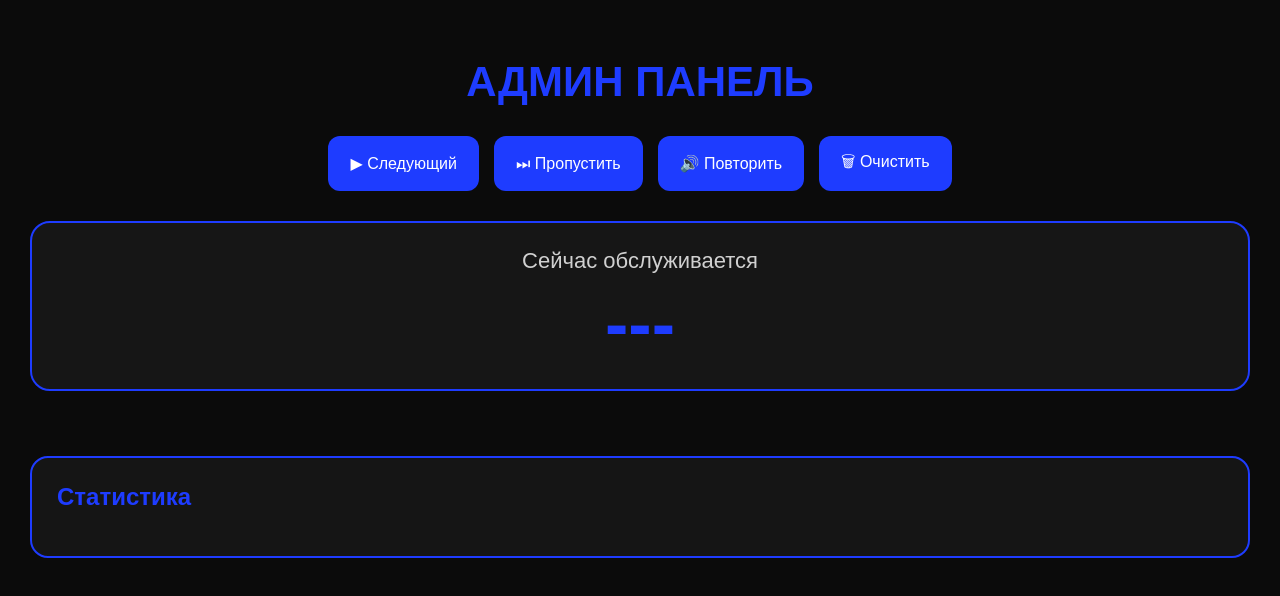
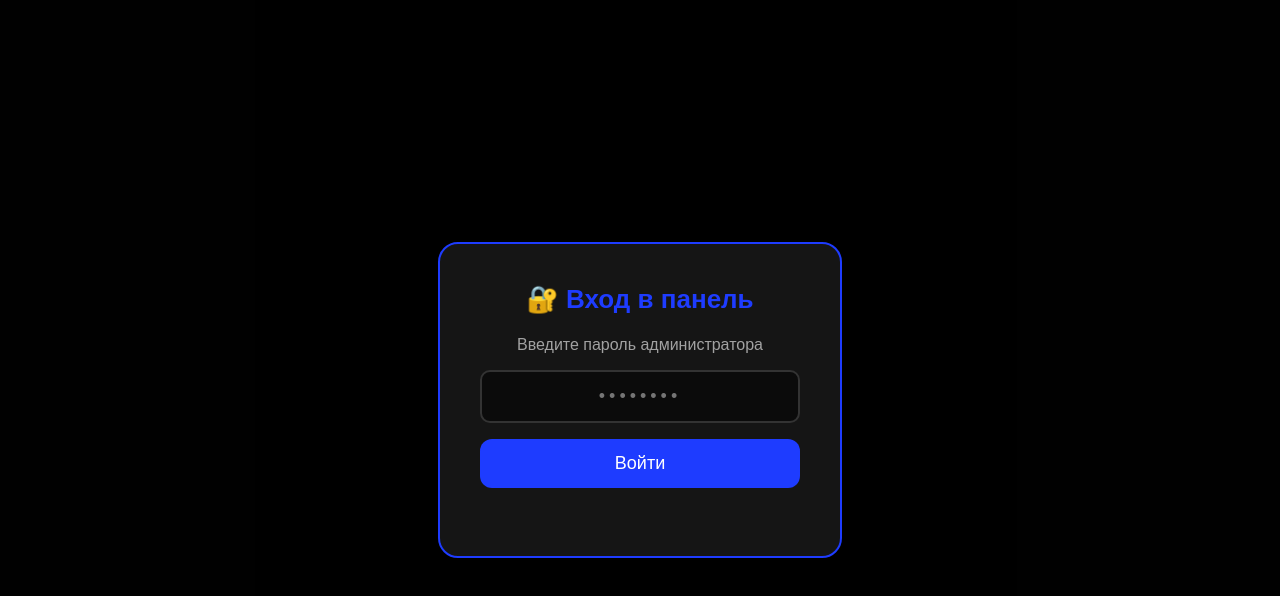
Before and after one commit to alina12021/1, a website: page public/admin.html in a window 1280 px wide. Drawn offline with Linux system fonts and the light colour scheme; no server answers.

Commit message:
update queue system

```diff
--- a/public/admin.html
+++ b/public/admin.html
@@ -79,31 +79,13 @@ button:hover{
     font-weight:bold;
     color:#1e3cff;
 }
-.name{
-    font-size:20px;
-}
-.service{
-    font-size:18px;
-    opacity:0.9;
-}
-.desk{
-    font-size:18px;
-}
-.time{
-    font-size:16px;
-    opacity:0.7;
-}
-.actions{
-    display:flex;
-    gap:8px;
-    flex-wrap:wrap;
-}
-.delete-btn{
-    background:#ff2f2f;
-}
-.edit-btn{
-    background:#ffaa00;
-}
+.name{ font-size:20px; }
+.service{ font-size:18px; opacity:0.9; }
+.desk{ font-size:18px; }
+.time{ font-size:16px; opacity:0.7; }
+.actions{ display:flex; gap:8px; flex-wrap:wrap; }
+.delete-btn{ background:#ff2f2f; }
+.edit-btn{ background:#ffaa00; }
 .stats{
     margin-top:35px;
     background:#151515;
@@ -111,31 +93,84 @@ button:hover{
     padding:25px;
     border:2px solid #1e3cff;
 }
-.stats h2{
+.stats h2{ margin-top:0; color:#1e3cff; }
+.stat-row{ margin:10px 0; font-size:18px; }
+
+.login-overlay{
+    position:fixed;
+    inset:0;
+    background:rgba(0,0,0,0.92);
+    display:flex;
+    align-items:center;
+    justify-content:center;
+    z-index:9999;
+}
+.login-box{
+    background:#151515;
+    border:2px solid #1e3cff;
+    border-radius:20px;
+    padding:40px;
+    text-align:center;
+    width:320px;
+}
+.login-box h2{
     margin-top:0;
     color:#1e3cff;
+    font-size:26px;
 }
-.stat-row{
-    margin:10px 0;
+.login-box input{
+    width:100%;
+    padding:14px;
+    border-radius:10px;
+    border:2px solid #333;
+    background:#0b0b0b;
+    color:white;
     font-size:18px;
+    text-align:center;
+    box-sizing:border-box;
+    margin:16px 0;
+    letter-spacing:4px;
 }
+.login-box input:focus{
+    outline:none;
+    border-color:#1e3cff;
+}
+.login-box .error{
+    color:#ff4444;
+    font-size:15px;
+    margin-top:8px;
+    min-height:20px;
+}
+.content{ display:none; }
+
 @keyframes fadeIn{
     from{opacity:0;transform:translateY(15px);}
     to{opacity:1;transform:translateY(0);}
 }
+@keyframes shake{
+    0%,100%{transform:translateX(0);}
+    20%,60%{transform:translateX(-8px);}
+    40%,80%{transform:translateX(8px);}
+}
 @media(max-width:1200px){
-    .person{
-        grid-template-columns:1fr;
-        text-align:center;
-    }
-    .actions{
-        justify-content:center;
-    }
+    .person{ grid-template-columns:1fr; text-align:center; }
+    .actions{ justify-content:center; }
 }
 </style>
 </head>
 <body>
 
+<div class="login-overlay" id="loginOverlay">
+    <div class="login-box">
+        <h2>🔐 Вход в панель</h2>
+        <p style="opacity:0.6;margin:0;">Введите пароль администратора</p>
+        <input type="password" id="passwordInput" placeholder="••••••••" onkeydown="if(event.key==='Enter') checkPassword()">
+        <button onclick="checkPassword()" style="width:100%;font-size:18px;padding:14px;">Войти</button>
+        <div class="error" id="loginError"></div>
+    </div>
+</div>
+
+<div class="content" id="content">
     <h1>АДМИН ПАНЕЛЬ</h1>
 
     <div class="controls">
@@ -143,6 +178,7 @@ button:hover{
         <button onclick="skipPerson()">⏭ Пропустить</button>
         <button onclick="recallPerson()">🔊 Повторить</button>
         <button onclick="resetQueue()">🗑 Очистить</button>
+        <button onclick="logout()" style="background:#444;">🚪 Выйти</button>
     </div>
 
     <div class="current-box">
@@ -162,9 +198,46 @@ button:hover{
         <div class="stat-row" id="desk4"></div>
         <div class="stat-row" id="desk5"></div>
     </div>
+</div>
 
 <script>
+var ADMIN_PASSWORD = "102030";
 var lastQueue = "";
+var interval = null;
+
+function checkPassword(){
+    var input = document.getElementById("passwordInput").value;
+    if(input === ADMIN_PASSWORD){
+        sessionStorage.setItem("adminAuth", "true");
+        showPanel();
+    } else {
+        var box = document.getElementById("passwordInput");
+        box.style.animation = "shake 0.4s ease";
+        setTimeout(function(){ box.style.animation = ""; }, 400);
+        document.getElementById("loginError").innerText = "Неверный пароль. Попробуйте снова.";
+        document.getElementById("passwordInput").value = "";
+    }
+}
+
+function showPanel(){
+    document.getElementById("loginOverlay").style.display = "none";
+    document.getElementById("content").style.display = "block";
+    loadAll();
+    interval = setInterval(loadAll, 2000);
+}
+
+function logout(){
+    sessionStorage.removeItem("adminAuth");
+    clearInterval(interval);
+    document.getElementById("content").style.display = "none";
+    document.getElementById("loginOverlay").style.display = "flex";
+    document.getElementById("passwordInput").value = "";
+    document.getElementById("loginError").innerText = "";
+}
+
+if(sessionStorage.getItem("adminAuth") === "true"){
+    showPanel();
+}
 
 function loadAll(){
     fetch("/current")
@@ -180,10 +253,8 @@ function loadAll(){
         var newData = JSON.stringify(data);
         if(newData === lastQueue) return;
         lastQueue = newData;
-
         var container = document.getElementById("queue");
         container.innerHTML = "";
-
         data.forEach(function(person){
             var div = document.createElement("div");
             div.className = "person";
@@ -219,27 +290,19 @@ function loadAll(){
 }
 
 function nextPerson(){
-    fetch("/next", { method:"POST" })
-    .then(function(){ loadAll(); });
+    fetch("/next", { method:"POST" }).then(function(){ loadAll(); });
     document.body.style.opacity = 0.7;
     setTimeout(function(){ document.body.style.opacity = 1; }, 200);
 }
-
 function skipPerson(){
-    fetch("/skip", { method:"POST" })
-    .then(function(){ loadAll(); });
+    fetch("/skip", { method:"POST" }).then(function(){ loadAll(); });
 }
-
 function recallPerson(){
-    fetch("/recall", { method:"POST" })
-    .then(function(){ loadAll(); });
+    fetch("/recall", { method:"POST" }).then(function(){ loadAll(); });
 }
-
 function deletePerson(number){
-    fetch("/queue/" + number, { method:"DELETE" })
-    .then(function(){ loadAll(); });
+    fetch("/queue/" + number, { method:"DELETE" }).then(function(){ loadAll(); });
 }
-
 function editPerson(number){
     var name = prompt("Новое ФИО");
     if(!name) return;
@@ -249,18 +312,12 @@ function editPerson(number){
         method:"PUT",
         headers:{ "Content-Type":"application/json" },
         body:JSON.stringify({ name:name, request:request })
-    })
-    .then(function(){ loadAll(); });
+    }).then(function(){ loadAll(); });
 }
-
 function resetQueue(){
     if(!confirm("Очистить очередь?")) return;
-    fetch("/reset", { method:"POST" })
-    .then(function(){ loadAll(); });
+    fetch("/reset", { method:"POST" }).then(function(){ loadAll(); });
 }
-
-setInterval(loadAll, 2000);
-loadAll();
 </script>
 
 </body>
```
Also changed, not shown: public/display.html (+15 -14 lines). Lines whose indentation alone changed are shown as unchanged.
